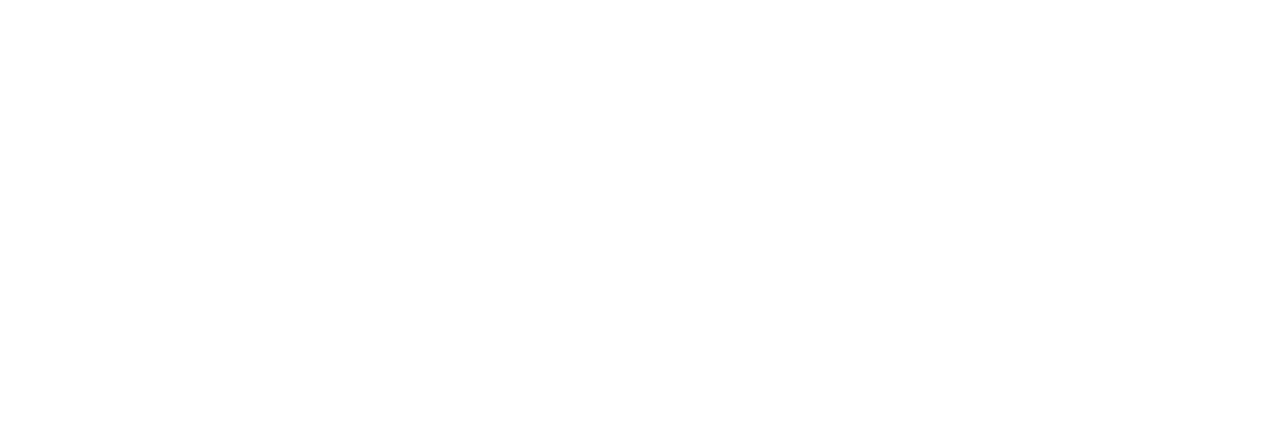
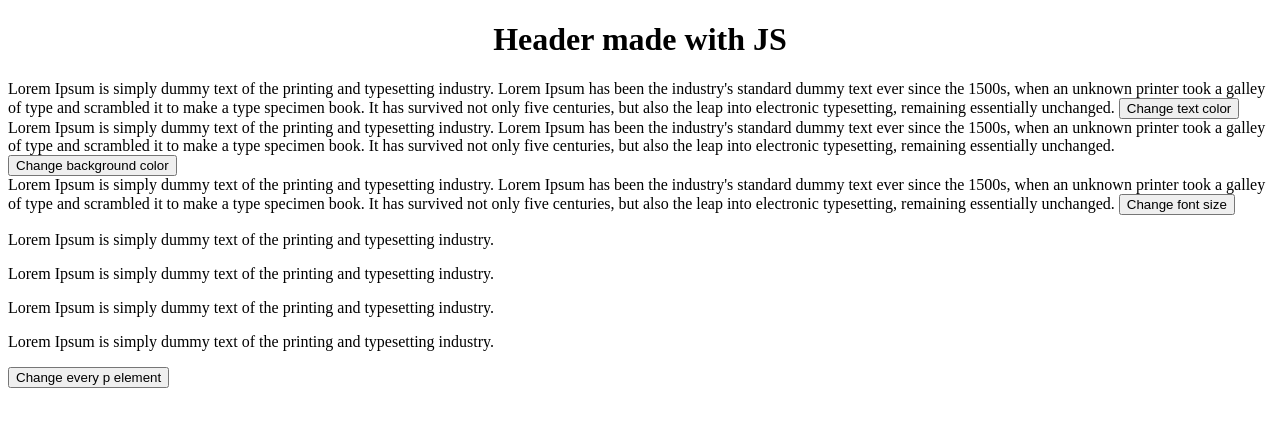
Before and after one commit to Username070/Js_TODO, a plain HTML site: page index.html in a window 1280 px wide. Drawn offline with Linux system fonts and the light colour scheme.

Commit message:
DOM 6 dalis, 23 skaidre

```diff
--- a/index.html
+++ b/index.html
@@ -7,5 +7,58 @@
     <link rel="stylesheet" href="style.css" type="text/css" />
     <script src="script.js"></script>
   </head>
-  <body></body>
+  <body>
+    <div id="container">
+      <div id="child1">
+        Lorem Ipsum is simply dummy text of the printing and typesetting
+        industry. Lorem Ipsum has been the industry's standard dummy text ever
+        since the 1500s, when an unknown printer took a galley of type and
+        scrambled it to make a type specimen book. It has survived not only five
+        centuries, but also the leap into electronic typesetting, remaining
+        essentially unchanged.
+
+        <button id="button1">Change text color</button>
+      </div>
+      <div class="child2">
+        Lorem Ipsum is simply dummy text of the printing and typesetting
+        industry. Lorem Ipsum has been the industry's standard dummy text ever
+        since the 1500s, when an unknown printer took a galley of type and
+        scrambled it to make a type specimen book. It has survived not only five
+        centuries, but also the leap into electronic typesetting, remaining
+        essentially unchanged.
+
+        <button id="button2">Change background color</button>
+      </div>
+      <span>
+        Lorem Ipsum is simply dummy text of the printing and typesetting
+        industry. Lorem Ipsum has been the industry's standard dummy text ever
+        since the 1500s, when an unknown printer took a galley of type and
+        scrambled it to make a type specimen book. It has survived not only five
+        centuries, but also the leap into electronic typesetting, remaining
+        essentially unchanged.
+
+        <button id="button3">Change font size</button>
+      </span>
+
+      <p>
+        Lorem Ipsum is simply dummy text of the printing and typesetting
+        industry.
+      </p>
+      <p>
+        Lorem Ipsum is simply dummy text of the printing and typesetting
+        industry.
+      </p>
+      <p>
+        Lorem Ipsum is simply dummy text of the printing and typesetting
+        industry.
+      </p>
+      <p>
+        Lorem Ipsum is simply dummy text of the printing and typesetting
+        industry.
+      </p>
+      <button id="button4">Change every p element</button>
+    </div>
+
+    <script src="script.js"></script>
+  </body>
 </html>
--- a/script.js
+++ b/script.js
@@ -0,0 +1,37 @@
+var color = ['red', 'blue', 'green', 'yellow']
+var container = document.getElementById('container') // div container container
+
+var header = document.createElement('h1') // Creating new header
+var headerText = document.createTextNode('Header made with JS') // Making new text node
+
+header.style.textAlign = 'center' // Applying style to newly created element
+header.appendChild(headerText) // Inserting text into newly created element
+container.prepend(header) // Inserting newly created element into div container
+
+// Adding event listeners to every button
+document.getElementById('button1').addEventListener('click', changeTextColor)
+document
+  .getElementById('button2')
+  .addEventListener('click', changeBackgroundColor)
+document.getElementById('button3').addEventListener('click', changeFontSize)
+document.getElementById('button4').addEventListener('click', changePElements)
+
+// Code that will be executed when the button is pressed
+function changeTextColor() {
+  document.getElementById('child1').style.color = 'red'
+}
+
+function changeBackgroundColor() {
+  document.getElementsByClassName('child2')[0].style.backgroundColor = 'blue'
+}
+
+function changeFontSize() {
+  document.getElementsByTagName('span')[0].style.fontSize = '2rem'
+}
+
+function changePElements() {
+  var listOfp = document.getElementsByTagName('p')
+  for (var i = 0; i < listOfp.length; i++) {
+    console.log((listOfp[i].style.color = color[i]))
+  }
+}
```
